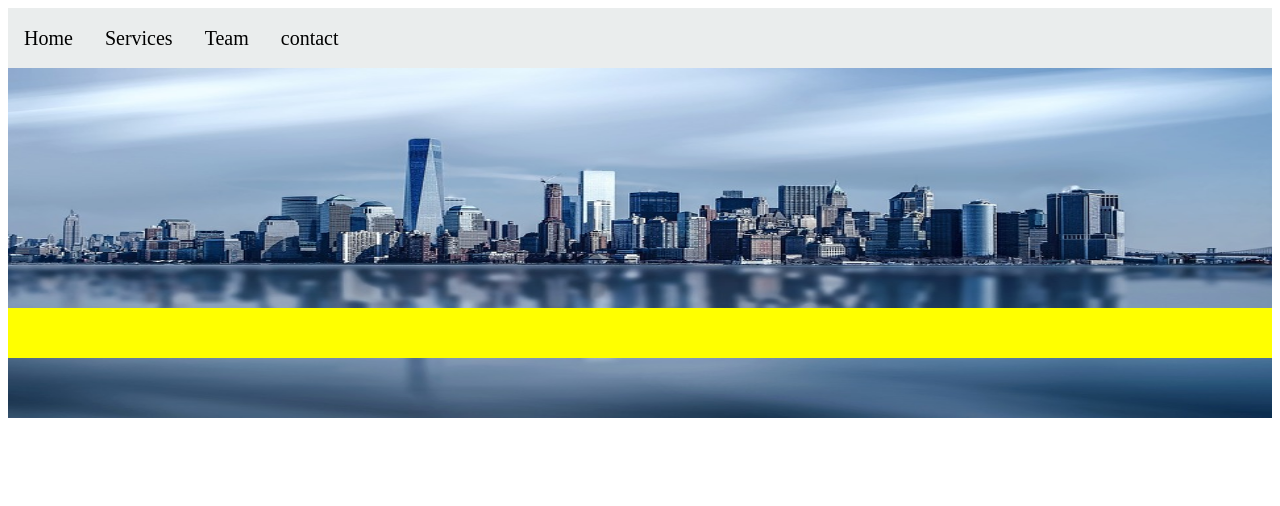
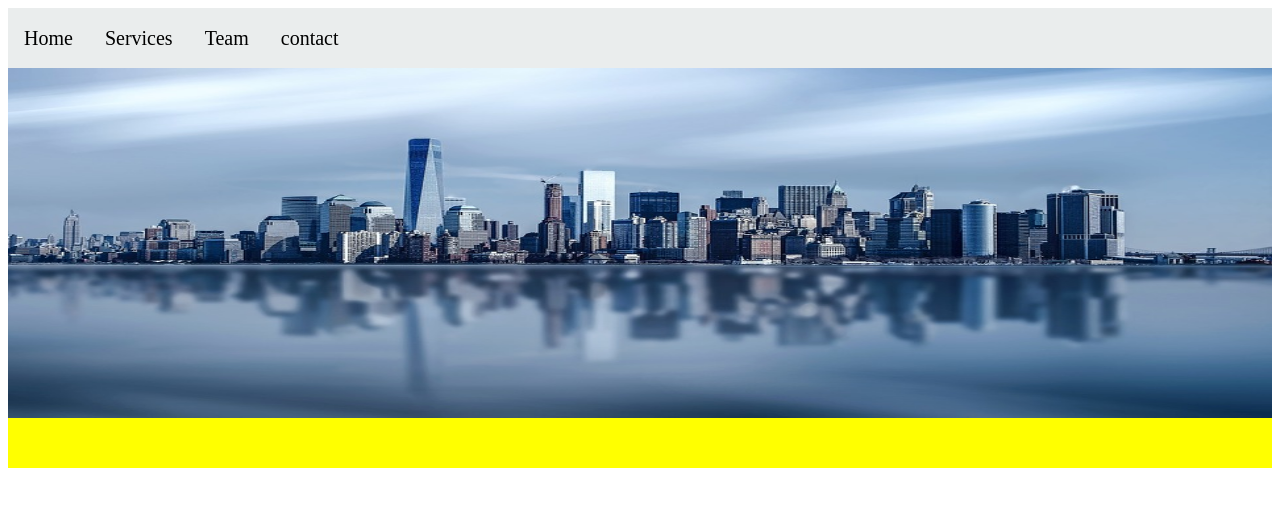
Before and after one commit to christineLydia/CustomerSite, a plain HTML site: page index.html in a window 1280 px wide. Drawn offline with Linux system fonts and the light colour scheme.

Commit message:
update home

```diff
--- a/style.css
+++ b/style.css
@@ -1,13 +1,12 @@
 .top-bar-container {
-    height: 300px;
+    height: 410px;
     wdith: 100%;
-    background-color: blue
 }
 
 .top-bar-background-home {
     height: 350px;
     width: 100%;
-    background-image: url("../images/NYC_Wallpaper_5.jpg");
+    background-image: url("./images/NYC_Wallpaper_5.jpg");
     background-size: 100% 100%;
 }
 
@@ -60,6 +59,7 @@ li a {
 }
 
 .bottom-bar-container {
+    bottom: 0;
     height: 50px;
     width: 100%;
     background-color: yellow;
```
